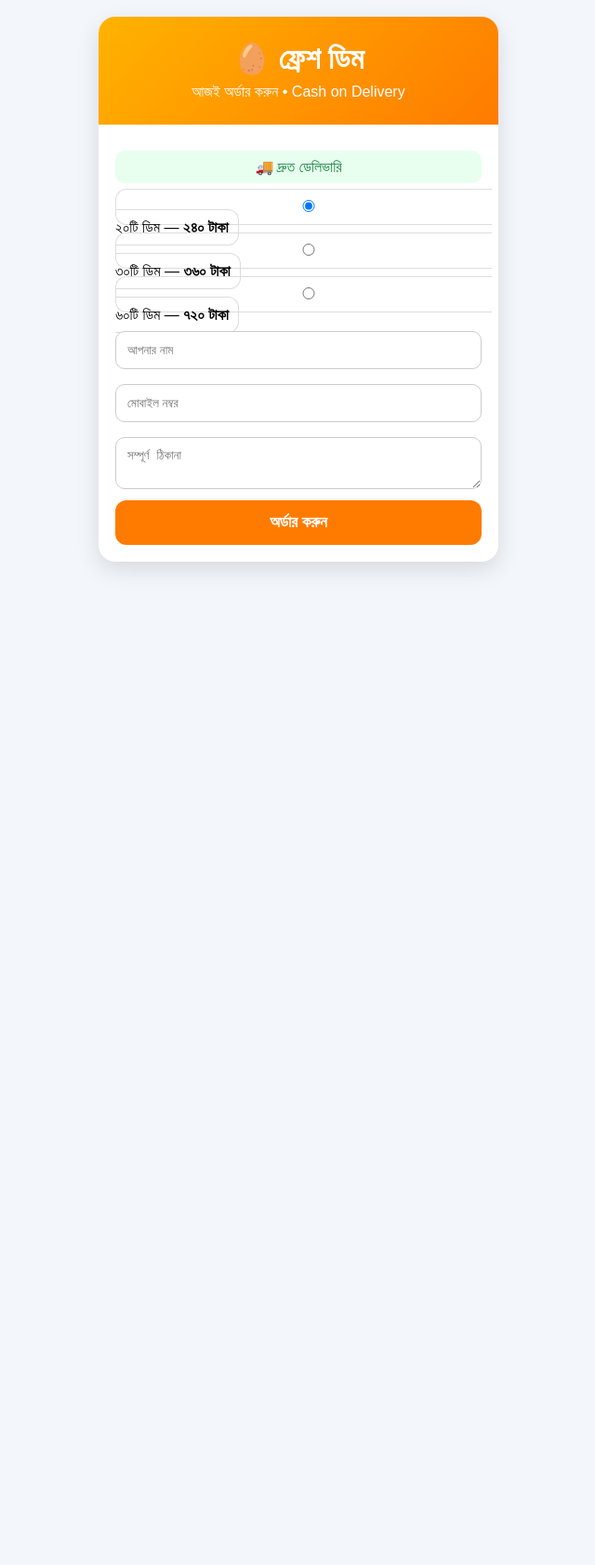
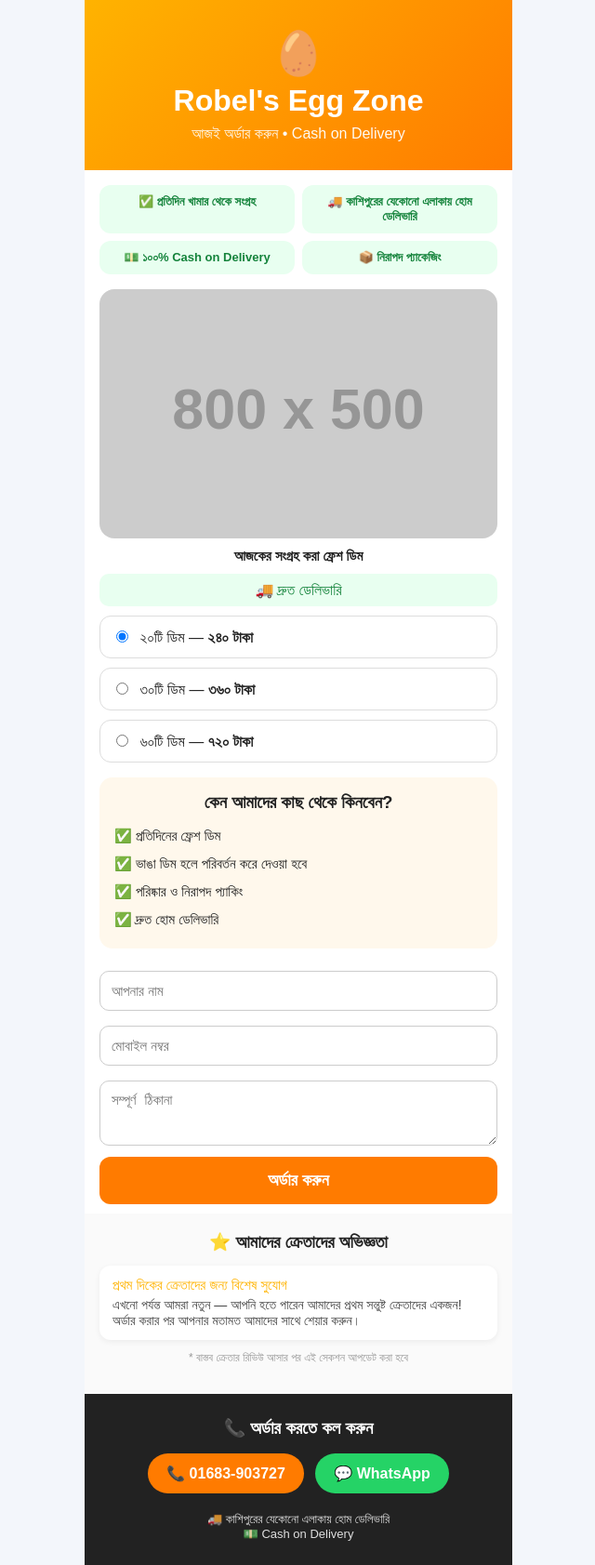
Before and after one commit to abirabir0022-hash/Rubels-Egg-Zone, a plain HTML site: page index.html in a window 1280 px wide. Shown: the whole page at 93% size, without its empty margins (319-959 px from the left). Before the commit the page ends 800 px from the top, so only its background shows below. Drawn offline with Linux system fonts and the light colour scheme; placeholder pictures from the web are drawn by us.

Commit message:
Update index.html

```diff
--- a/index.html
+++ b/index.html
@@ -1,32 +1,116 @@
 <!doctype html><html lang="bn"><head><meta charset="utf-8"><meta name="viewport" content="width=device-width,initial-scale=1">
-<title>Fresh Egg Order</title>
+<title>Robel's Egg Zone - অর্ডার করুন</title>
 <style>
-body{margin:0;font-family:Arial;background:#f3f6fb}
-.card{max-width:430px;margin:18px auto;background:#fff;border-radius:18px;overflow:hidden;box-shadow:0 8px 24px rgba(0,0,0,.12)}
-.hero{background:linear-gradient(135deg,#ffb300,#ff7b00);padding:26px;color:#fff;text-align:center}
-.hero h1{margin:0}.hero p{margin:8px 0 0}
-.c{padding:18px} .pkg{border:1px solid #ddd;border-radius:12px;padding:10px;margin:10px 0}
-input,textarea{width:100%;padding:12px;border:1px solid #ccc;border-radius:10px;margin:8px 0;box-sizing:border-box}
-button{width:100%;padding:14px;border:0;border-radius:12px;background:#ff7b00;color:#fff;font-size:17px;font-weight:bold;cursor:pointer}
-button:disabled{opacity:.6;cursor:not-allowed}
+*{box-sizing:border-box}
+body{margin:0;font-family:Arial,sans-serif;background:#f3f6fb;color:#222}
+.wrap{max-width:460px;margin:0 auto;background:#fff;min-height:100vh}
+.hero{background:linear-gradient(135deg,#ffb300,#ff7b00);padding:30px 20px;color:#fff;text-align:center}
+.hero .egg{font-size:46px}
+.hero h1{margin:6px 0 0;font-size:32px}
+.hero p{margin:8px 0 0;opacity:.95}
+
+.trust{display:grid;grid-template-columns:1fr 1fr;gap:8px;padding:16px}
+.trust div{background:#e8fff0;color:#14833b;border-radius:12px;padding:10px 8px;text-align:center;font-size:13px;font-weight:bold}
+
+.product-img{padding:0 16px}
+.product-img img{width:100%;border-radius:16px;display:block}
+.product-img p{text-align:center;font-weight:bold;margin:10px 0;font-size:15px}
+
+.c{padding:0 16px}
+.pkg{display:block;border:1px solid #ddd;border-radius:12px;padding:12px;margin:10px 0}
+.pkg input{width:auto;margin-right:8px}
+input[type=text],input:not([type=radio]),textarea{width:100%;padding:12px;border:1px solid #ccc;border-radius:10px;margin:8px 0;box-sizing:border-box;font-size:15px}
+textarea{min-height:70px}
+
+.why{background:#fff8ec;border-radius:14px;padding:16px;margin:16px 0}
+.why h3{margin:0 0 10px;text-align:center}
+.why div{padding:6px 0;font-size:15px}
+
+button#submitBtn{width:100%;padding:15px;border:0;border-radius:12px;background:#ff7b00;color:#fff;font-size:18px;font-weight:bold;cursor:pointer}
+button#submitBtn:disabled{opacity:.6;cursor:not-allowed}
 .badge{background:#e8fff0;color:#14833b;padding:8px;border-radius:10px;text-align:center;margin:10px 0}
 .msg{text-align:center;padding:10px;border-radius:10px;margin:10px 0;font-weight:bold;display:none}
 .msg.ok{background:#e8fff0;color:#14833b}
 .msg.err{background:#ffe8e8;color:#c0392b}
-</style></head><body><div class="card"><div class="hero"><h1>🥚 ফ্রেশ ডিম</h1><p>আজই অর্ডার করুন • Cash on Delivery</p></div><div class="c">
+
+.reviews{padding:20px 16px;background:#fafafa;margin-top:10px}
+.reviews h3{text-align:center;margin:0 0 14px}
+.review-card{background:#fff;border-radius:12px;padding:12px 14px;margin-bottom:10px;box-shadow:0 2px 6px rgba(0,0,0,.06)}
+.stars{color:#ffb300;font-size:15px}
+.review-card b{display:block;margin-top:4px;font-size:14px}
+.review-card p{margin:4px 0 0;font-size:14px;color:#444}
+.note{font-size:12px;color:#999;text-align:center;padding:0 20px}
+
+.footer{background:#222;color:#fff;text-align:center;padding:26px 16px}
+.footer h3{margin:0 0 10px}
+.footer a{display:inline-block;color:#fff;text-decoration:none;background:#ff7b00;padding:12px 20px;border-radius:30px;font-weight:bold;margin:6px 4px}
+.footer a.wa{background:#25D366}
+.footer p{margin:14px 0 0;font-size:13px;opacity:.85}
+</style></head>
+
+<body><div class="wrap">
+
+<div class="hero">
+  <div class="egg">🥚</div>
+  <h1>Robel's Egg Zone</h1>
+  <p>আজই অর্ডার করুন • Cash on Delivery</p>
+</div>
+
+<div class="trust">
+  <div>✅ প্রতিদিন খামার থেকে সংগ্রহ</div>
+  <div>🚚 কাশিপুরের যেকোনো এলাকায় হোম ডেলিভারি</div>
+  <div>💵 ১০০% Cash on Delivery</div>
+  <div>📦 নিরাপদ প্যাকেজিং</div>
+</div>
+
+<div class="product-img">
+  <img src="https://placehold.co/800x500/ffb300/ffffff?text=আপনার+ডিমের+ছবি+এখানে+বসান" alt="ফ্রেশ ডিম">
+  <p>আজকের সংগ্রহ করা ফ্রেশ ডিম</p>
+</div>
+
+<div class="c">
 <div class="badge">🚚 দ্রুত ডেলিভারি</div>
+
 <form id="orderForm">
   <label class="pkg"><input type="radio" name="package" value="২০টি ডিম - ২৪০ টাকা" checked> ২০টি ডিম — <b>২৪০ টাকা</b></label>
   <label class="pkg"><input type="radio" name="package" value="৩০টি ডিম - ৩৬০ টাকা"> ৩০টি ডিম — <b>৩৬০ টাকা</b></label>
   <label class="pkg"><input type="radio" name="package" value="৬০টি ডিম - ৭২০ টাকা"> ৬০টি ডিম — <b>৭২০ টাকা</b></label>
+
+  <div class="why">
+    <h3>কেন আমাদের কাছ থেকে কিনবেন?</h3>
+    <div>✅ প্রতিদিনের ফ্রেশ ডিম</div>
+    <div>✅ ভাঙা ডিম হলে পরিবর্তন করে দেওয়া হবে</div>
+    <div>✅ পরিষ্কার ও নিরাপদ প্যাকিং</div>
+    <div>✅ দ্রুত হোম ডেলিভারি</div>
+  </div>
+
   <input name="name" placeholder="আপনার নাম" required>
   <input name="phone" placeholder="মোবাইল নম্বর" required pattern="[0-9]{11}" title="১১ ডিজিটের মোবাইল নম্বর দিন">
   <textarea name="address" placeholder="সম্পূর্ণ ঠিকানা" required></textarea>
+
   <button type="submit" id="submitBtn">অর্ডার করুন</button>
   <div class="msg ok" id="okMsg">✅ আপনার অর্ডার সফলভাবে জমা হয়েছে!</div>
   <div class="msg err" id="errMsg">❌ সমস্যা হয়েছে, আবার চেষ্টা করুন।</div>
 </form>
-</div></div>
+</div>
+
+<div class="reviews">
+  <h3>⭐ আমাদের ক্রেতাদের অভিজ্ঞতা</h3>
+  <div class="review-card">
+    <div class="stars">প্রথম দিকের ক্রেতাদের জন্য বিশেষ সুযোগ</div>
+    <p>এখনো পর্যন্ত আমরা নতুন — আপনি হতে পারেন আমাদের প্রথম সন্তুষ্ট ক্রেতাদের একজন! অর্ডার করার পর আপনার মতামত আমাদের সাথে শেয়ার করুন।</p>
+  </div>
+  <p class="note">* বাস্তব ক্রেতার রিভিউ আসার পর এই সেকশন আপডেট করা হবে</p>
+</div>
+
+<div class="footer">
+  <h3>📞 অর্ডার করতে কল করুন</h3>
+  <a href="tel:01683903727">📞 01683-903727</a>
+  <a class="wa" href="https://wa.me/8801683903727">💬 WhatsApp</a>
+  <p>🚚 কাশিপুরের যেকোনো এলাকায় হোম ডেলিভারি<br>💵 Cash on Delivery</p>
+</div>
+
+</div>
 
 <script>
 // এখানে আপনার n8n webhook URL বসান (Production URL ব্যবহার করুন)
@@ -45,7 +129,6 @@ form.addEventListener('submit', async function(e) {
   const formData = new FormData(form);
   const data = Object.fromEntries(formData.entries());
 
-  // বাংলাদেশ সময় অনুযায়ী তারিখ ও সময় (Asia/Dhaka, UTC+6)
   data.timestamp = new Date().toLocaleString('bn-BD', {
     timeZone: 'Asia/Dhaka',
     dateStyle: 'medium',
```
Lines whose indentation alone changed are shown as unchanged.
